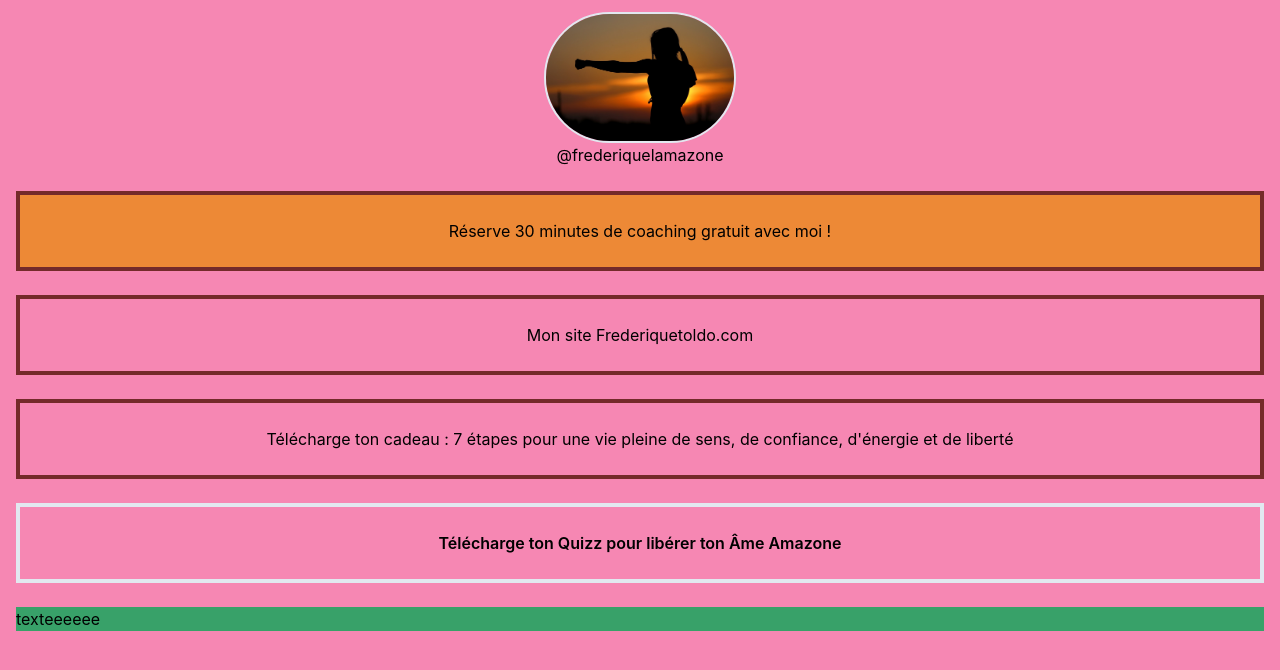
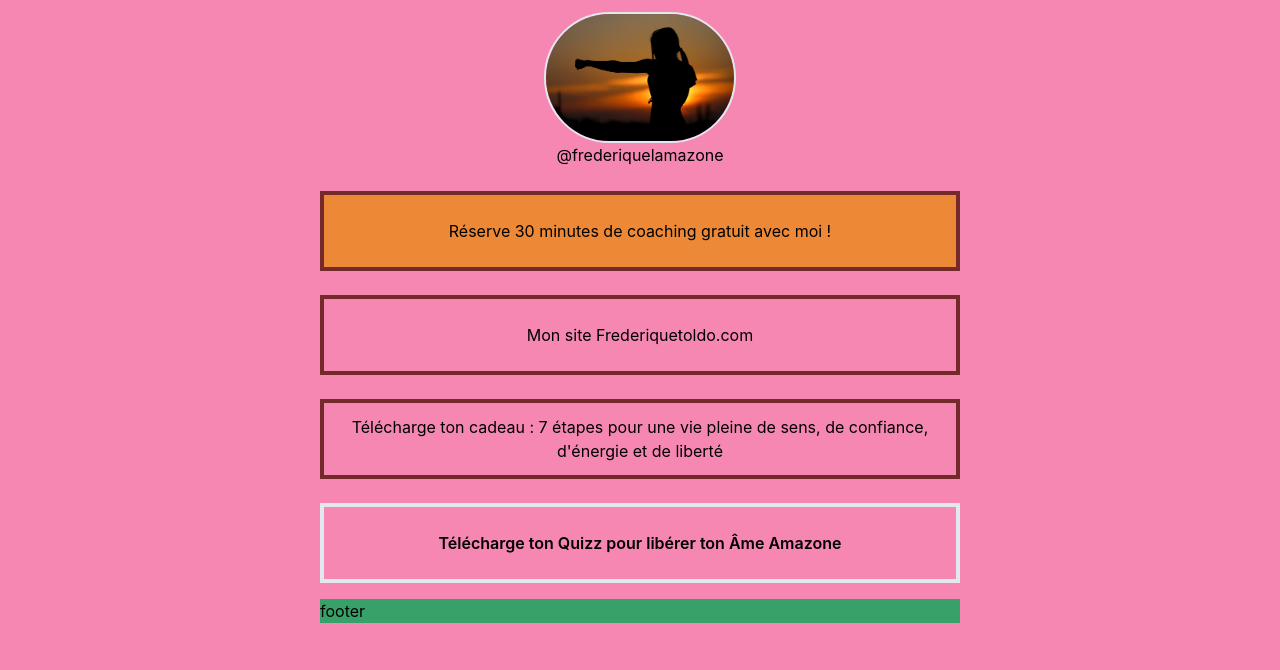
Before and after one commit to Abdel63/Amazone, a website: page index.html in a window 1280 px wide. Drawn offline with nearby package versions, Linux system fonts and the light colour scheme; files that its build step writes are made by us from their sources.

Commit message:
clean code

```diff
--- a/index.html
+++ b/index.html
@@ -10,17 +10,20 @@
   </head>
 
   <body class="bg-pink-400 m-0">
-    <div class="container mx-auto px-4">
+    <div class="max-w-2xl mx-auto px-4">
       <div class="mt-3">
-        <img : src="images/karate-2578819_960_720.jpg" class="border-2
-        rounded-full w-48 m-auto"/>
+        <img
+          src="images/karate-2578819_960_720.jpg"
+          class="border-2 rounded-full w-48 m-auto"
+        />
       </div>
+
       <div class="inline text-center">
         <h1>@frederiquelamazone</h1>
       </div>
       <br />
 
-      <div class="text-center sm:block">
+      <div class="text-center">
         <div
           class="bg-orange-500 h-20 border-4 border-red-900 flex items-center justify-center"
         >
@@ -28,16 +31,17 @@
             href="https://calendly.com/frederiquetoldo"
             target="_blank"
             class=""
-            >Réserve 30 minutes de coaching gratuit avec moi !</a
           >
+            Réserve 30 minutes de coaching gratuit avec moi !
+          </a>
         </div>
         <br />
         <div
           class="h-20 border-4 border-red-900 flex items-center justify-center"
         >
-          <a href="https://frederiquetoldo.com/" target="_blank" class=""
-            >Mon site Frederiquetoldo.com</a
-          >
+          <a href="https://frederiquetoldo.com/" target="_blank" class="">
+            Mon site Frederiquetoldo.com
+          </a>
         </div>
         <br />
         <div
@@ -57,13 +61,11 @@
           >
         </div>
       </div>
-      <br />
-      <footer>
-        <div
-          class="bg-indigo-600 sm:bg-teal-300 md:bg-red-400 lg:bg-orange-500 xl:bg-green-600"
-        >
-          texteeeeee
-        </div>
+
+      <footer
+        class="mt-4 bg-indigo-600 sm:bg-teal-300 md:bg-red-400 lg:bg-orange-500 xl:bg-green-600"
+      >
+        footer
       </footer>
     </div>
   </body>
```
